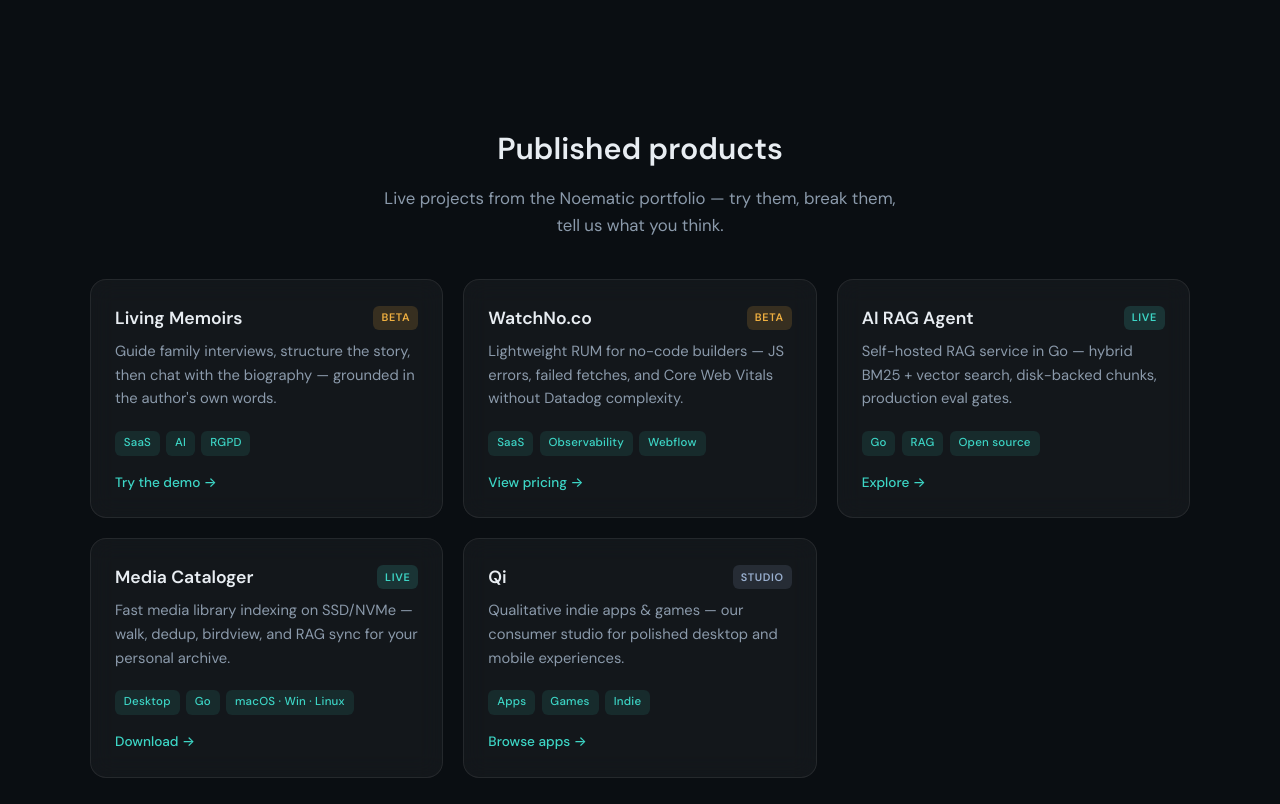
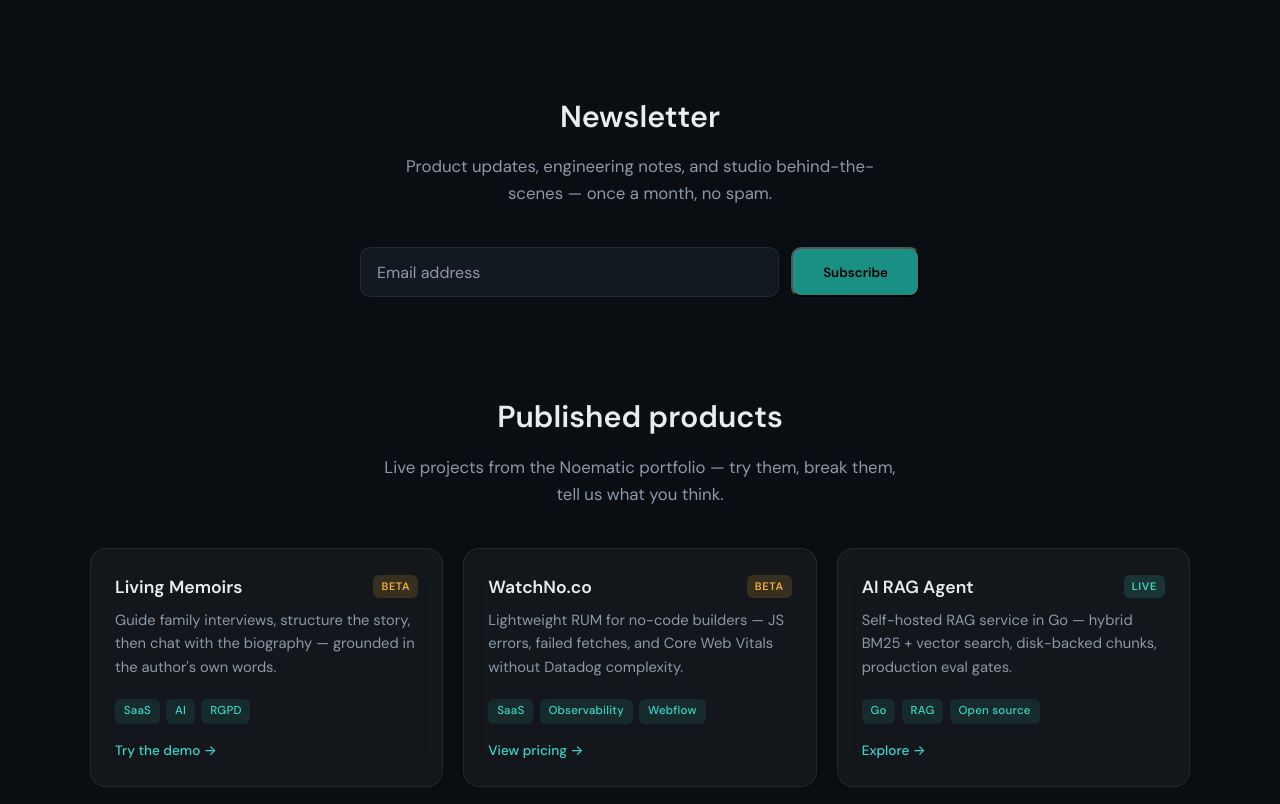
Before and after one commit to noematic-eu/website, an Astro site: page / in a window 1280 px wide. Shown: the part 1115-1919 px from the top of the page. Built offline with nearby package versions, Linux system fonts and the light colour scheme; Astro itself is replaced by a stand-in of ours.

Commit message:
Add newsletter component and integrate into homepage
- Introduced a new `Newsletter.astro` component for email subscriptions.
- Updated `content.ts` to include newsletter title and subtitle.
- Integrated the newsletter component into the homepage layout.
- Enhanced global styles for the newsletter form and layout.

```diff
--- /dev/null
+++ b/src/components/Newsletter.astro
@@ -0,0 +1,112 @@
+---
+import { content } from '../content';
+
+const { newsletter } = content;
+
+const kitFormOptions = JSON.stringify({
+  settings: {
+    after_subscribe: {
+      action: 'message',
+      success_message:
+        'Thanks! Check your email to confirm your subscription.',
+      redirect_url: '',
+    },
+    analytics: {
+      google: null,
+      fathom: null,
+      facebook: null,
+      segment: null,
+      pinterest: null,
+      sparkloop: null,
+      googletagmanager: null,
+    },
+    modal: {
+      trigger: 'timer',
+      scroll_percentage: null,
+      timer: 5,
+      devices: 'all',
+      show_once_every: 15,
+    },
+    powered_by: {
+      show: false,
+      url: 'https://kit.com/features/forms?utm_campaign=poweredby&utm_content=form&utm_medium=referral&utm_source=dynamic',
+    },
+    recaptcha: { enabled: false },
+    return_visitor: { action: 'show', custom_content: '' },
+    slide_in: {
+      display_in: 'bottom_right',
+      trigger: 'timer',
+      scroll_percentage: null,
+      timer: 5,
+      devices: 'all',
+      show_once_every: 15,
+    },
+    sticky_bar: {
+      display_in: 'top',
+      trigger: 'timer',
+      scroll_percentage: null,
+      timer: 5,
+      devices: 'all',
+      show_once_every: 15,
+    },
+  },
+  version: '5',
+});
+---
+
+<section id="newsletter" class="noe-section noe-newsletter">
+  <div class="noe-container">
+    <header class="noe-section-header">
+      <h2>{newsletter.title}</h2>
+      <p class="noe-section-lead">{newsletter.subtitle}</p>
+    </header>
+
+    <div class="noe-newsletter-form">
+      <script is:inline src="https://f.convertkit.com/ckjs/ck.5.js"></script>
+      <form
+        action="https://app.kit.com/forms/9640066/subscriptions"
+        class="seva-form formkit-form"
+        method="post"
+        data-sv-form="9640066"
+        data-uid="c66631bd52"
+        data-format="inline"
+        data-version="5"
+        data-options={kitFormOptions}
+        min-width="400 500 600 700 800"
+      >
+        <div data-style="clean">
+          <ul
+            class="formkit-alert formkit-alert-error"
+            data-element="errors"
+            data-group="alert"
+          >
+          </ul>
+          <div
+            data-element="fields"
+            data-stacked="false"
+            class="seva-fields formkit-fields"
+          >
+            <div class="formkit-field">
+              <input
+                class="formkit-input"
+                name="email_address"
+                aria-label="Email address"
+                placeholder="Email address"
+                required
+                type="email"
+              />
+            </div>
+            <button data-element="submit" class="formkit-submit formkit-submit">
+              <div class="formkit-spinner">
+                <div></div>
+                <div></div>
+                <div></div>
+              </div>
+              <span>Subscribe</span>
+            </button>
+          </div>
+        </div>
+      </form>
+    </div>
+  </div>
+</section>
--- a/src/content.ts
+++ b/src/content.ts
@@ -69,6 +69,11 @@
       },
     ] satisfies Service[],
   },
+  newsletter: {
+    title: 'Newsletter',
+    subtitle:
+      'Product updates, engineering notes, and studio behind-the-scenes — once a month, no spam.',
+  },
   products: {
     title: 'Published products',
     subtitle:
--- a/src/pages/index.astro
+++ b/src/pages/index.astro
@@ -2,6 +2,7 @@
 import BaseLayout from '../layouts/BaseLayout.astro';
 import Hero from '../components/Hero.astro';
 import Services from '../components/Services.astro';
+import Newsletter from '../components/Newsletter.astro';
 import Products from '../components/Products.astro';
 import Contact from '../components/Contact.astro';
 ---
@@ -9,6 +10,7 @@
 <BaseLayout>
   <Hero />
   <Services />
+  <Newsletter />
   <Products />
   <Contact />
 </BaseLayout>
--- a/src/styles/global.css
+++ b/src/styles/global.css
@@ -316,6 +316,105 @@
   color: #9ab0d0;
 }
 
+.noe-newsletter {
+  padding-top: 2rem;
+  padding-bottom: 2rem;
+}
+
+.noe-newsletter-form {
+  max-width: 560px;
+  margin: 0 auto;
+}
+
+.noe-newsletter-form .formkit-form[data-uid="c66631bd52"] {
+  max-width: none;
+  margin: 0;
+}
+
+.noe-newsletter-form .formkit-form[data-uid="c66631bd52"] [data-style="clean"] {
+  width: 100%;
+}
+
+.noe-newsletter-form .formkit-form[data-uid="c66631bd52"] .formkit-fields {
+  display: flex;
+  flex-wrap: wrap;
+  gap: 0.75rem;
+  margin: 0;
+}
+
+.noe-newsletter-form .formkit-form[data-uid="c66631bd52"] .formkit-field,
+.noe-newsletter-form .formkit-form[data-uid="c66631bd52"] .formkit-submit {
+  margin: 0;
+}
+
+.noe-newsletter-form .formkit-form[data-uid="c66631bd52"] .formkit-field {
+  flex: 1 1 220px;
+}
+
+.noe-newsletter-form .formkit-form[data-uid="c66631bd52"] .formkit-submit {
+  flex: 0 0 auto;
+  background: var(--noe-aqua-dim) !important;
+  border-radius: 10px !important;
+  font-family: var(--noe-font);
+  font-weight: 600;
+  transition: background 0.2s ease, box-shadow 0.2s ease;
+}
+
+.noe-newsletter-form .formkit-form[data-uid="c66631bd52"] .formkit-submit:hover,
+.noe-newsletter-form .formkit-form[data-uid="c66631bd52"] .formkit-submit:focus {
+  background: var(--noe-aqua) !important;
+  box-shadow: 0 4px 20px var(--noe-aqua-glow);
+}
+
+.noe-newsletter-form .formkit-form[data-uid="c66631bd52"] .formkit-submit > span {
+  padding: 0.85rem 1.5rem;
+}
+
+.noe-newsletter-form .formkit-form[data-uid="c66631bd52"] .formkit-input {
+  width: 100%;
+  background: var(--noe-bg-elevated) !important;
+  color: var(--noe-text) !important;
+  border: 1px solid var(--noe-border) !important;
+  border-radius: 10px !important;
+  font-family: var(--noe-font);
+  font-size: 1rem;
+  padding: 0.85rem 1rem;
+  transition: border-color 0.2s ease, box-shadow 0.2s ease;
+}
+
+.noe-newsletter-form .formkit-form[data-uid="c66631bd52"] .formkit-input::placeholder {
+  color: var(--noe-text-muted);
+  opacity: 1;
+}
+
+.noe-newsletter-form .formkit-form[data-uid="c66631bd52"] .formkit-input:focus {
+  outline: none;
+  border-color: rgba(61, 214, 198, 0.45) !important;
+  box-shadow: 0 0 0 3px rgba(61, 214, 198, 0.12);
+}
+
+.noe-newsletter-form .formkit-form[data-uid="c66631bd52"] .formkit-alert {
+  margin: 0 0 1rem;
+  border-radius: 10px;
+  font-size: 0.92rem;
+}
+
+.noe-newsletter-form .formkit-form[data-uid="c66631bd52"] .formkit-alert-success {
+  background: rgba(61, 214, 198, 0.12);
+  border-color: rgba(61, 214, 198, 0.35);
+  color: var(--noe-aqua);
+}
+
+.noe-newsletter-form .formkit-form[data-uid="c66631bd52"] .formkit-alert-error {
+  background: rgba(242, 100, 59, 0.12);
+  border-color: rgba(242, 100, 59, 0.35);
+  color: #f08060;
+}
+
+.noe-newsletter-form .formkit-powered-by-convertkit-container {
+  display: none;
+}
+
 #contact {
   padding: 3rem 0 4rem;
   border-top: 1px solid var(--noe-border);
```
